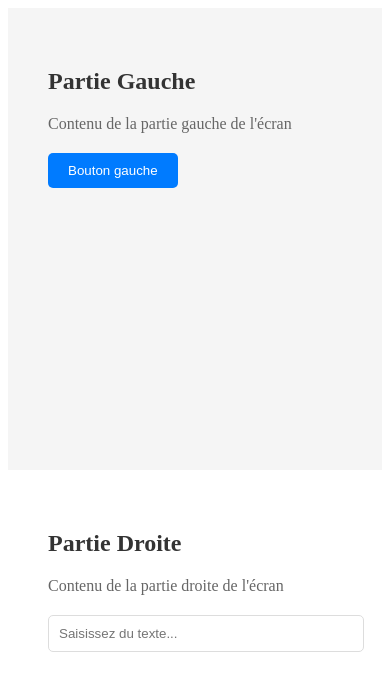
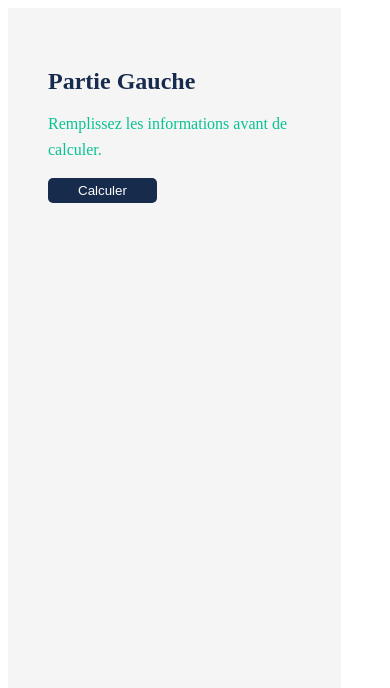
Before and after one commit to Nella04/ROproject, a React (Vite) app: page /second in a window 390 px wide. Shown: the top 688 px of the page. Built offline with nearby package versions, Linux system fonts and the light colour scheme.

Commit message:
base de premier entrée

```diff
--- a/src/components/SplitScreen.jsx
+++ b/src/components/SplitScreen.jsx
@@ -1,9 +1,9 @@
 import React from 'react';
 import '../style/pages/SplitScreen.scss'
 
-const SplitScreen = ({ leftComponent: Left, rightComponent: Right }) => {
+const SplitScreen = ({ leftComponent: Left, rightComponent: Right, isCalculed }) => {
     return (
-        <div className="split-screen">
+        <div className={`split-screen ${isCalculed ? "is-active" : ""}`}>
             <div className="split-screen__panel split-screen__panel--left">
                 <Left />
             </div>
--- a/src/components/secondPage/LeftPanel.jsx
+++ b/src/components/secondPage/LeftPanel.jsx
@@ -1,12 +1,14 @@
 import React from 'react';
 import '../../style/components/secondPage/LeftPanel.scss'
 
-const LeftPanel = () => {
+const LeftPanel = ({ onAction, isCalculed }) => {
     return (
         <div className="left-panel">
             <h2>Partie Gauche</h2>
-            <p>Contenu de la partie gauche de l'écran</p>
-            <button className="left-panel__button">Bouton gauche</button>
+            <p>Remplissez les informations avant de calculer.</p>
+            <button className="bouton-btn bouton-btn-primary" onClick={onAction}>
+                {isCalculed ? "Modifier" : "Calculer"}
+            </button>
         </div>
     );
 };
--- a/src/index.css
+++ b/src/index.css
@@ -1,6 +1,7 @@
 :root {
-  --primary-color: #09c294;
-  --secondary-color: #89698a;
+  --primary-color: #172b4D;
+  --secondary-color: #09c294;
+  --font-color-gray: rgb(226, 225, 225);
   --warning-color: #FFC107;
   --danger-color: #DC3545;
   --danger-color-disabled: #d56873;
@@ -8,7 +9,7 @@
   --danger-color-disabled: #d56873;
   --primary-color-darker: #499e89;
   --font-color: #172b4D;
-  --font-color-gray: rgb(134, 125, 125);
+  --font-color-gray2: rgb(134, 125, 125);
   --font-color-light: white;
   --neutral-color: #F8F9FA;
   --bs-primary: var(var(--primary-color));
@@ -22,6 +23,7 @@
   --bg-button-task-hover: #dbe4eb;
   --primary-color-disabled: #BBA3F1;
   --primary-color-shadow: rgba(71, 9, 194, 0.3);
+  --dark-color: #030303;
 }
 
 .text-primary-color {
--- a/src/pages/secondPage.jsx
+++ b/src/pages/secondPage.jsx
@@ -1,15 +1,22 @@
 import React from "react";
+import { useState } from "react";
 import SplitScreen from "../components/SplitScreen";
 import LeftPanel from "../components/secondPage/LeftPanel";
 import RightPanel from "../components/secondPage/RightPanel";
 import '../style/pages/secondPage.scss';
 
 export default function secondPage() {
+    const [isCalculed, setIsCalculed] = useState(false);
+
+    const toggleCalculate = () => {
+        setIsCalculed(!isCalculed);
+    };
     return (
-        <div className="home-page">
+        <div className={`home-page ${isCalculed ? "is-active" : ""}`}>
             <SplitScreen
-                leftComponent={LeftPanel}
+                leftComponent={() => <LeftPanel onAction={toggleCalculate} isCalculed={isCalculed} />}
                 rightComponent={RightPanel}
+                isCalculed={isCalculed}
             />
         </div>
     );
--- a/src/style/components/secondPage/LeftPanel.scss
+++ b/src/style/components/secondPage/LeftPanel.scss
@@ -2,25 +2,12 @@
     padding: 20px;
 
     h2 {
-        color: #333;
+        color:var(--primary-color);
         margin-bottom: 15px;
     }
 
     p {
-        color: #666;
+        color:var(--secondary-color);
         line-height: 1.6;
     }
-
-    &__button {
-        padding: 10px 20px;
-        background-color: #007bff;
-        color: white;
-        border: none;
-        border-radius: 5px;
-        cursor: pointer;
-
-        &:hover {
-            background-color: #0056b3;
-        }
-    }
 }
--- a/src/style/components/secondPage/RightPanel.scss
+++ b/src/style/components/secondPage/RightPanel.scss
@@ -2,12 +2,12 @@
     padding: 20px;
 
     h2 {
-        color: #333;
+        color: var(--primary-color);
         margin-bottom: 15px;
     }
 
     p {
-        color: #666;
+        color: var(--secondary-color);
         line-height: 1.6;
     }
 
--- a/src/style/pages/SplitScreen.scss
+++ b/src/style/pages/SplitScreen.scss
@@ -2,27 +2,39 @@
     display: flex;
     width: 100%;
     min-height: 100vh;
+    overflow: hidden; // Empêche les barres de défilement pendant l'animation
 
     &__panel {
         padding: 20px;
+        transition: all 1s cubic-bezier(0.4, 0, 0.2, 1); // Animation fluide
 
         &--left {
-            flex: 4; // Représente 40%
+            flex: 10; // 100% au début
             background-color: #f5f5f5;
         }
 
         &--right {
-            flex: 6; // Représente 60%
+            flex: 0; // 0% au début
+            opacity: 0;
+            width: 0%;
+            visibility: hidden;
+            transform: translateX(50px); // Petit effet de décalage
             background-color: #ffffff;
+            border-left: 1px solid #ddd;
         }
     }
 
-    // Garde le responsive pour que ça repasse à 100% sur mobile
-    @media (max-width: 768px) {
-        flex-direction: column;
-        &__panel {
-            flex: none;
-            min-height: 50vh;
+    // Quand l'état est "Calculé" (grâce à une classe parente ou une prop)
+    &.is-active {
+        .split-screen__panel--left {
+            flex: 4; // Devient 40%
+        }
+
+        .split-screen__panel--right {
+            flex: 6; // Devient 60%
+            opacity: 1;
+            visibility: visible;
+            transform: translateX(0);
         }
     }
 }
--- a/src/style/pages/secondPage.scss
+++ b/src/style/pages/secondPage.scss
@@ -1,7 +1,6 @@
 .home-page {
     &__title {
         text-align: center;
-        padding: 20px;
         margin: 0;
         background-color: var(--primary-color, #09c294);
         color: white;
```
